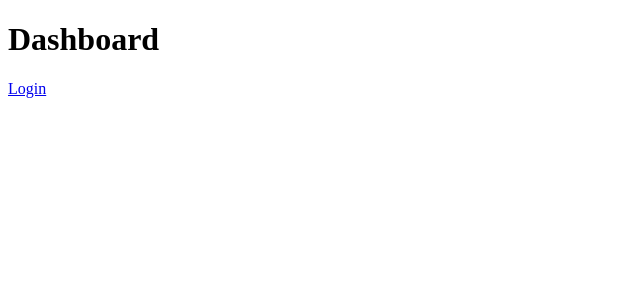
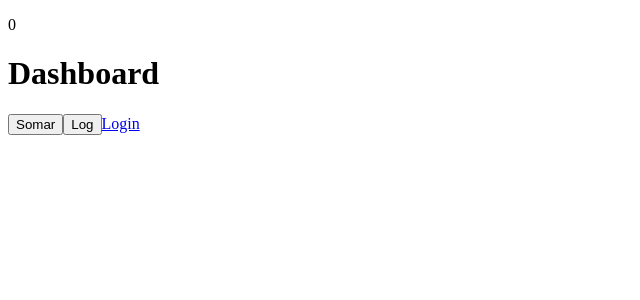
Before and after one commit to MatheusAlves17/curso-react-typescript, a React (Create React App) app: page /pagina-inicial in a window 1280 px wide. Shown: the top 300 px of the page, without its empty margins (0-640 px from the left). Built offline with nearby package versions, Linux system fonts and the light colour scheme.

Commit message:
feat: add useRef with objects

```diff
--- a/src/app/pages/dashboard/Dashboard.tsx
+++ b/src/app/pages/dashboard/Dashboard.tsx
@@ -1,9 +1,15 @@
+import { useRef } from 'react';
 import { Link } from  'react-router-dom';
 export const Dashboard = () => {
+    const counter = useRef({count: 0})
     return (
         <>
+            <p>{counter.current.count}</p>
             <h1>Dashboard</h1>
+            <button onClick={() => counter.current.count++}>Somar</button>
+            <button onClick={() => console.log(counter.current.count)}>Log</button>
             <Link to="/entrar">Login</Link>
+
         </>
     );
 }
```
